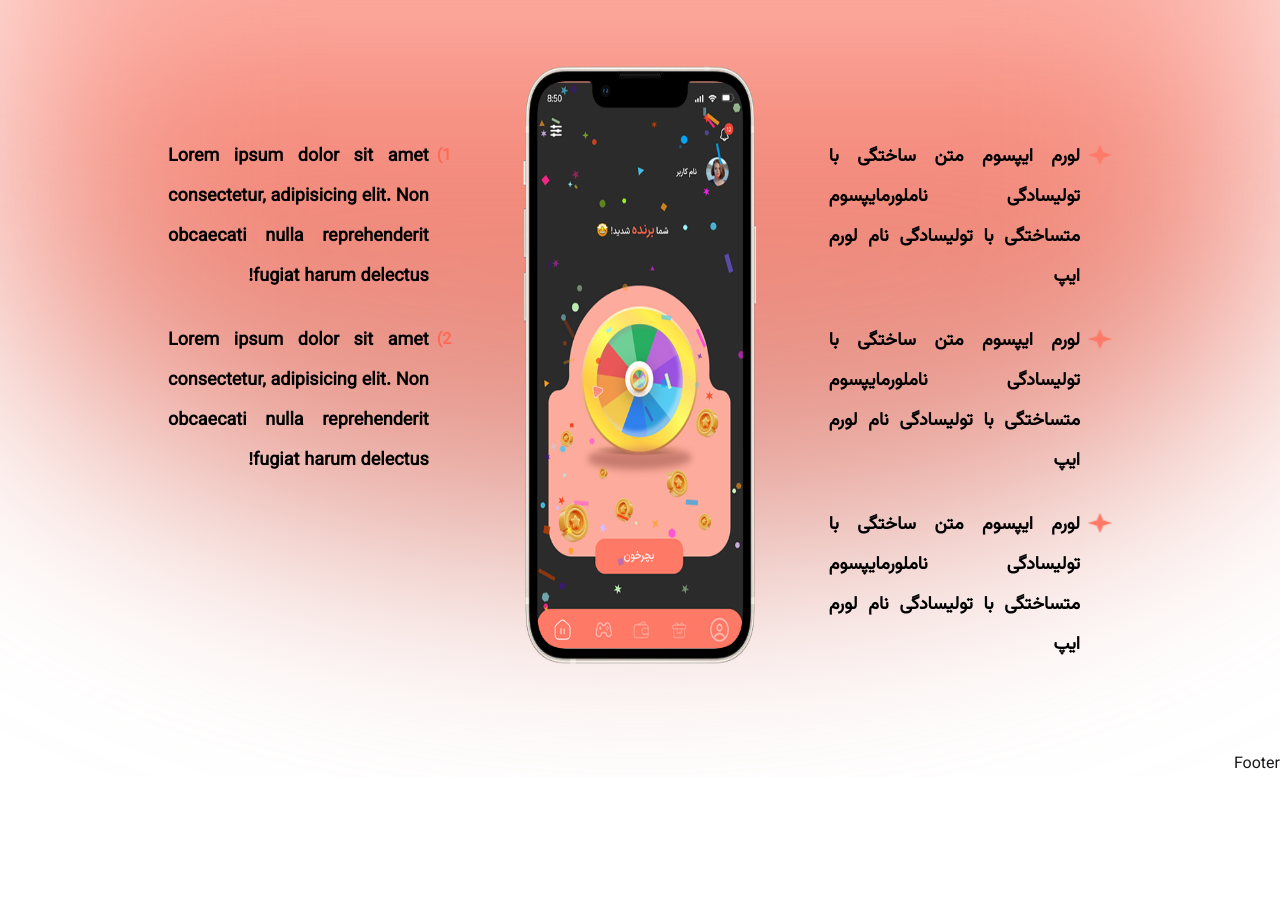
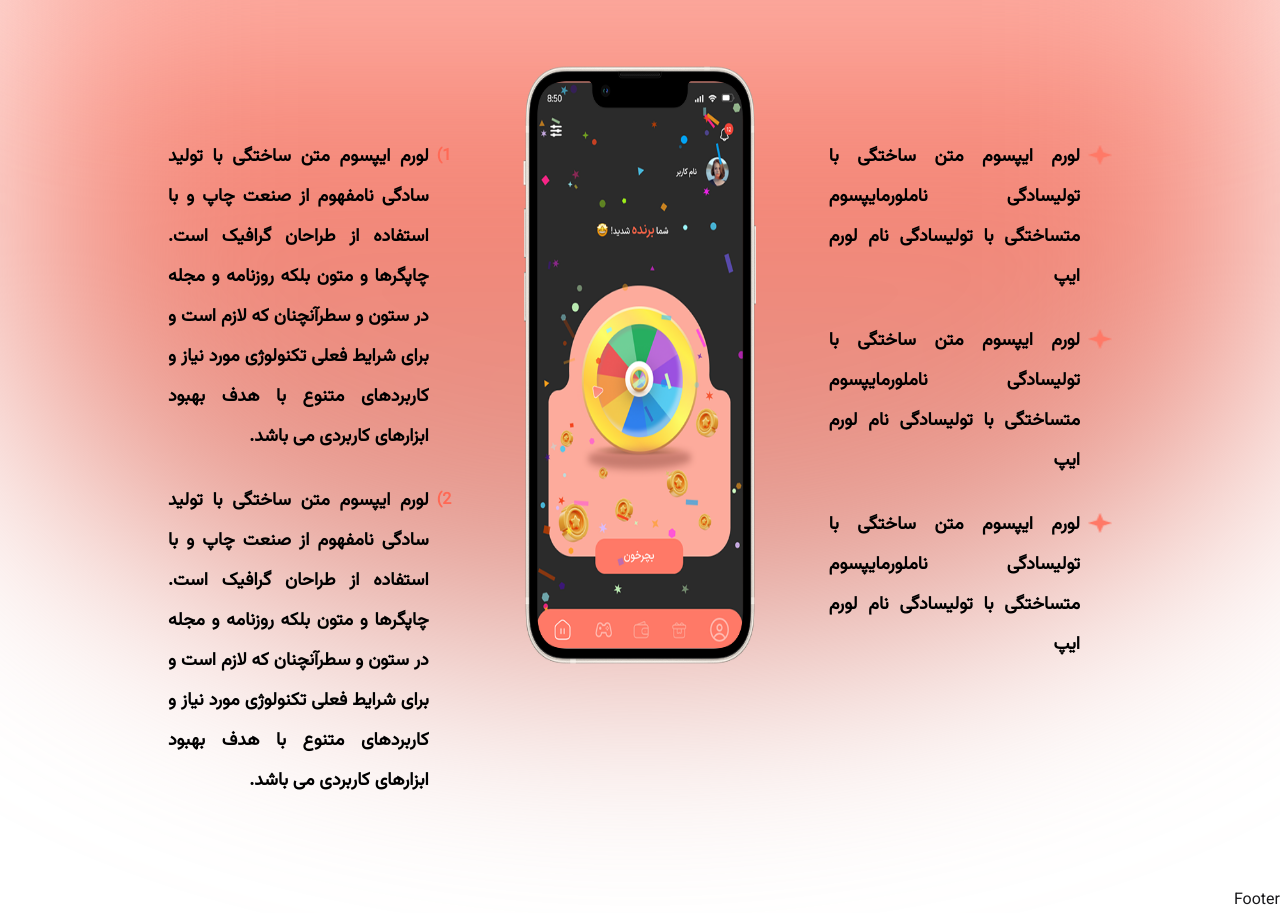
Before and after one commit to buordino/landing, a Next.js app: page / in a window 1280 px wide. Shown: the part 820-1733 px from the top of the page. Before the commit the page ends 1597 px from the top, so only its background shows below. Built offline with nearby package versions, Linux system fonts and the light colour scheme.

Commit message:
change some props

```diff
--- a/app/_components/FeaturesSection.tsx
+++ b/app/_components/FeaturesSection.tsx
@@ -32,8 +32,8 @@
               <FeatureTexts
                 symbol="number"
                 texts={[
-                  "Lorem ipsum dolor sit amet consectetur, adipisicing elit. Non obcaecati nulla reprehenderit fugiat harum delectus!",
-                  "Lorem ipsum dolor sit amet consectetur, adipisicing elit. Non obcaecati nulla reprehenderit fugiat harum delectus!",
+                  "لورم ایپسوم متن ساختگی با تولید سادگی نامفهوم از صنعت چاپ و با استفاده از طراحان گرافیک است. چاپگرها و متون بلکه روزنامه و مجله در ستون و سطرآنچنان که لازم است و برای شرایط فعلی تکنولوژی مورد نیاز و کاربردهای متنوع با هدف بهبود ابزارهای کاربردی می باشد.",
+                  "لورم ایپسوم متن ساختگی با تولید سادگی نامفهوم از صنعت چاپ و با استفاده از طراحان گرافیک است. چاپگرها و متون بلکه روزنامه و مجله در ستون و سطرآنچنان که لازم است و برای شرایط فعلی تکنولوژی مورد نیاز و کاربردهای متنوع با هدف بهبود ابزارهای کاربردی می باشد.",
                 ]}
               />
             </div>
```
